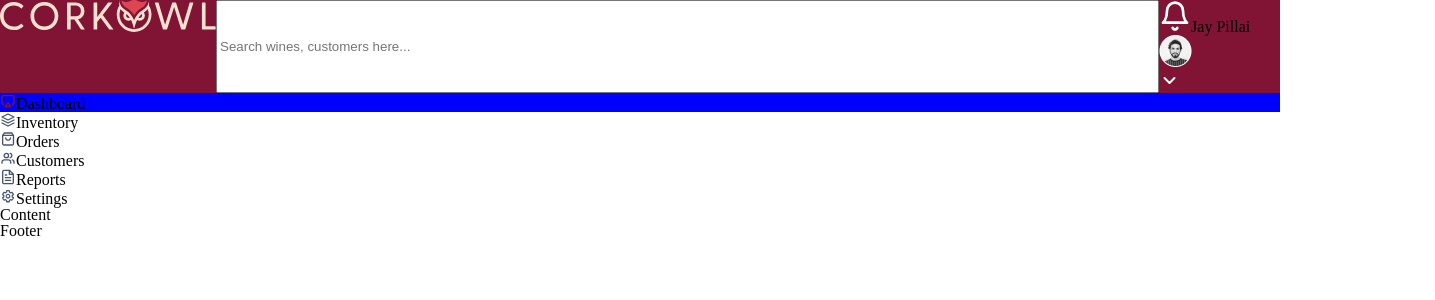
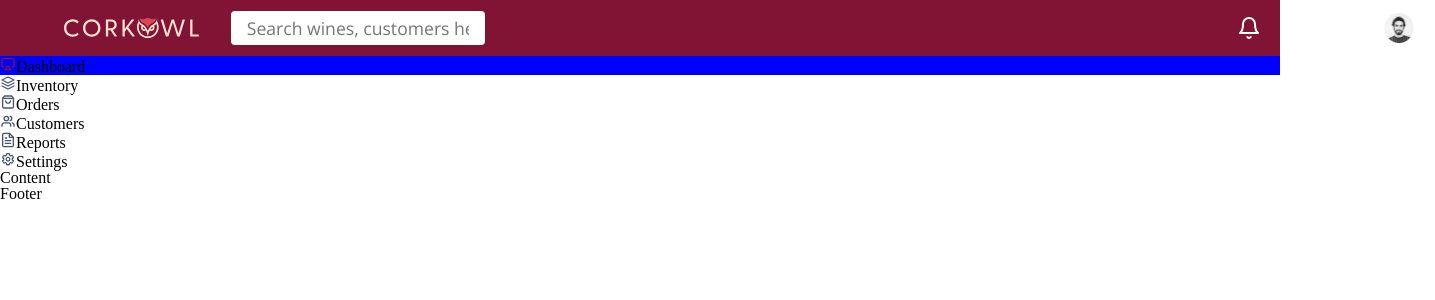
Before and after one commit to bokonist/thinklink-assignment, a React (Create React App) app: page / in a window 1280 px wide. Shown: the top 300 px of the page, 1435 px wide, since content can reach past the window. Built offline with nearby package versions, Linux system fonts and the light colour scheme.

Commit message:
navbar styling

```diff
--- a/src/styles/NavBar.css
+++ b/src/styles/NavBar.css
@@ -1,19 +1,74 @@
+@import url('https://fonts.googleapis.com/css2?family=Open+Sans&display=swap');
 .navbar-container {
-	display: flex;
-	flex-direction: row;
-	justify-content: space-between;
-	background-color: #811434;
+  display: flex;
+  flex-direction: row;
+  justify-content: space-between;
+  align-items: center;
+  background-color: #811434;
+  padding-left: 2rem;
+  padding-right: 2rem;
+  height: 3.5rem;
+  border-radius: 0px;
+}
+
+.navbar-logo {
+  height: 19.999967575073242px;
+  width: 134.748291015625px;
+  margin-left: 2rem;
+  margin-right: 2rem;
 }
 .navbar-search {
-	width: 60rem;
+  height: 32px;
+  width: 354px;
+  border-radius: 4px;
+  border: 0px;
+  padding-left: 1rem;
+  padding-right: 1rem;
+  margin-right: 47rem;
+  font-family: 'Open Sans', sans-serif;
+  font-size: 1.1rem;
 }
-.navbar-logo {
-	height: 2rem;
+.navbar-profile-container {
+  display: flex;
+  flex-direction: row;
+  width: 15rem;
+  justify-content: space-evenly;
+  align-items: center;
 }
+.navbar-avatar {
+  height: 32px;
+  width: 32px;
+  left: 0px;
+  top: 0px;
+}
+.navbar-dropdown {
+  height: 20px;
+  width: 20px;
+  left: 140px;
+  top: 6px;
+  border-radius: 0px;
+}
+.navbar-profile-name {
+  height: 24px;
+  width: 90px;
+  left: 0px;
+  top: 4px;
 
-.navbar-profile{
-	height: 2rem;
+  font-family: 'Open Sans', sans-serif;
+  font-weight: 700;
+  font-size: 1.2rem;
+  color: white;
 }
 .navbar-notification {
-	height: 2rem;
+  height: 24px;
+  width: 24px;
+  top: 16px;
+  margin-right: 2rem;
+  border-radius: 0px;
 }
+.navbar-notification:hover,
+.navbar-dropdown:hover,
+.navbar-avatar,
+.navbar-logo {
+  cursor: pointer;
+}
```
